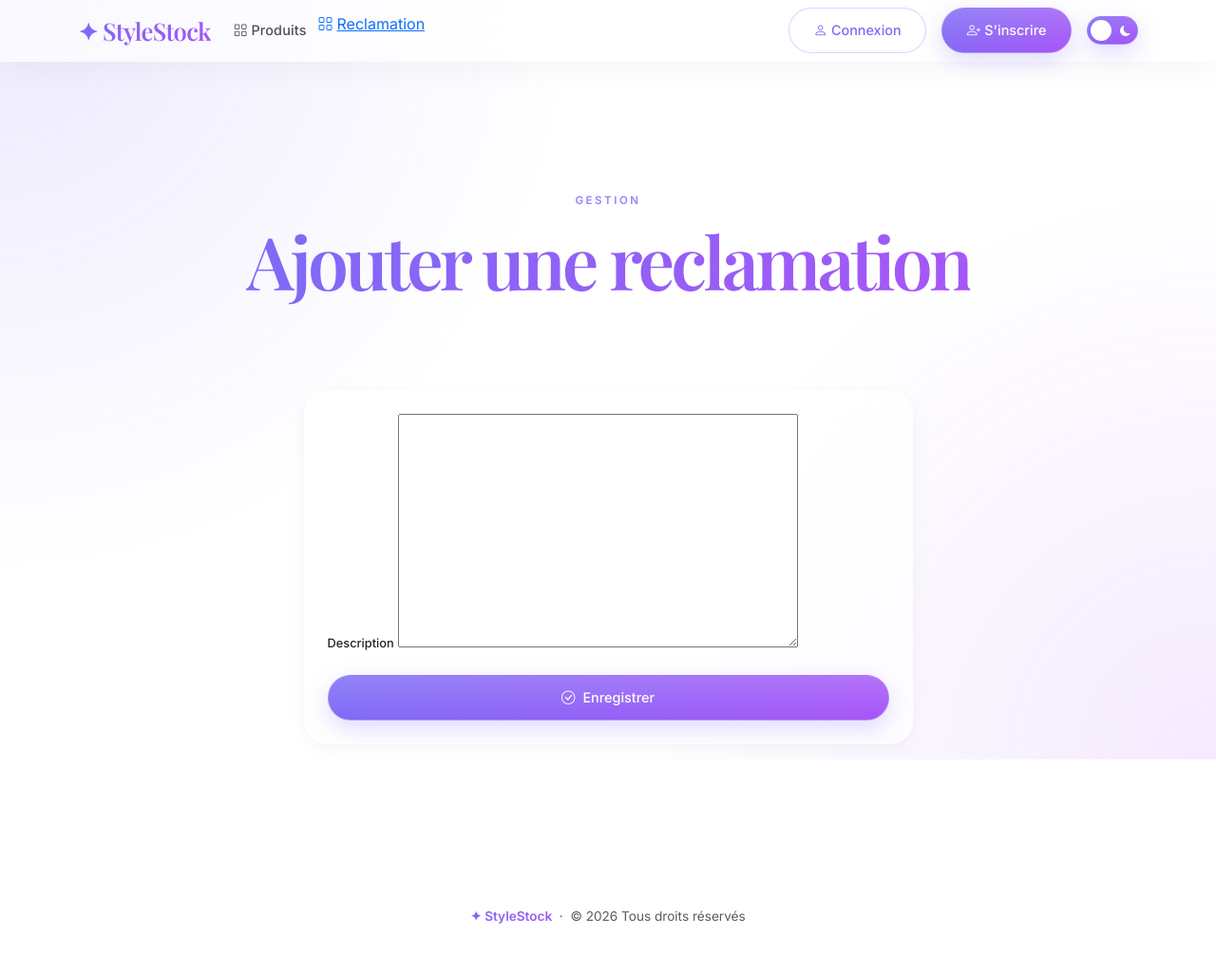
After one commit to cxrptmehdi/magazin-vetements, a Django app: page /reclamations/ajouter/ in a window 1280 px wide. The commit adds this page. Shown: the whole page at 95% size. Run offline with Django 4.2, Linux system fonts and the light colour scheme.

Commit message:
Finalize magasin features

```diff
--- a/magazin/forms.py
+++ b/magazin/forms.py
@@ -1,5 +1,5 @@
 from django import forms
-from .models import Produit, Stock, Fournisseur
+from .models import Produit, Stock, Fournisseur, Reclamation
 
 
 class ProduitForm(forms.ModelForm):
@@ -36,3 +36,11 @@ class FournisseurForm(forms.ModelForm):
             'contact':     forms.TextInput(attrs={'class': 'form-control'}),
             'adresse':     forms.TextInput(attrs={'class': 'form-control'}),
         }
+
+class ReclamationForm(forms.ModelForm):
+    class Meta:
+        model = Reclamation
+        fields = ['description']
+        widget = {
+            'description' : forms.Textarea(attrs={'class': 'form-control', 'placeholder': 'Reclamation'})
+        }
--- a/magazin/models.py
+++ b/magazin/models.py
@@ -118,3 +118,9 @@ class CommandeItem(models.Model):
 
     def __str__(self):
         return f"{self.quantite}x {self.produit.nom}"
+
+class Reclamation(models.Model):
+    description = models.TextField()
+
+    def __str__(self):
+        return self.description
--- a/magazin/templates/magazin/base.html
+++ b/magazin/templates/magazin/base.html
@@ -54,21 +54,14 @@
             </li>
             <li class="nav-item">
               <a
-                class="nav-link {% block nav_categories %}{% endblock %}"
-                href="{% url 'categories' %}"
+
+                href="{% url 'reclamation' %}"
               >
-                <i class="bi bi-tag me-1"></i>Catégories
+                <i class="bi bi-grid me-1"></i>Reclamation
               </a>
             </li>
             {% if user.profile.role == 'VENDEUR' or user.profile.role == 'ADMIN' or user.is_staff %}
-            <li class="nav-item dropdown">
-              <a
-                class="nav-link dropdown-toggle"
-                href="#"
-                data-bs-toggle="dropdown"
-              >
-                <i class="bi bi-tools me-1"></i>Gestion
-              </a>
+
               <ul class="dropdown-menu">
                 <li>
                   <a class="dropdown-item" href="{% url 'ajouter_produit' %}">
@@ -92,6 +85,7 @@
                 </li>
               </ul>
             </li>
+
             {% endif %}
           </ul>
 
@@ -108,9 +102,9 @@
                 <i class="bi bi-person me-1"></i>{{ user.username }}
               </button>
               <ul class="dropdown-menu dropdown-menu-end">
-                <li>
+              <li class="nav-item">
 
-                </li>
+              </li>
                 <li>
                   <a class="dropdown-item" href="{% url 'mes_commandes' %}">
                     <i class="bi bi-clock-history me-2"></i>Mes commandes
--- /dev/null
+++ b/magazin/templates/magazin/reclamation_form.html
@@ -0,0 +1,30 @@
+{% extends 'magazin/base.html' %}
+{% block title %}{{ titre }} — Magazin{% endblock %}
+
+{% block content %}
+
+<div class="page-hero">
+  <p class="eyebrow">Gestion</p>
+  <h1><span class="text-gradient">{{ titre }}</span></h1>
+</div>
+
+<div class="row justify-content-center">
+  <div class="col-lg-7">
+    <div class="card p-4">
+      <form method="post">
+        {% csrf_token %}
+
+        <div class="mb-3">
+          <label class="form-label" style="font-size:0.8rem;font-weight:500">Description</label>
+          {{ form.description }}
+        </div>
+        <button type="submit" class="btn btn-brand w-100">
+          <i class="bi bi-check-circle me-2"></i>Enregistrer
+        </button>
+
+      </form>
+    </div>
+  </div>
+</div>
+
+{% endblock %}
--- a/magazin/urls.py
+++ b/magazin/urls.py
@@ -31,4 +31,10 @@ urlpatterns = [
     path('fournisseurs/ajouter/', views.ajouter_fournisseur, name='ajouter_fournisseur'),
     path('fournisseurs/modifier/<int:fournisseur_id>/', views.modifier_fournisseur, name='modifier_fournisseur'),
     path('fournisseurs/supprimer/<int:fournisseur_id>/', views.supprimer_fournisseur, name='supprimer_fournisseur'),
+
+    path('reclamations/',views.liste_reclamation, name='reclamation'),
+    path('reclamations/ajouter/',views.ajouter_reclamation, name='ajouter_reclmation'),
+    path('reclamations/modifier/<int:reclamation_id>', views.modifier_reclamation, name='modifier_reclamation'),
+    path('reclamations/supprimer/<int:reclamation_id>/', views.supprimer_reclamation, name='supprimer_reclamation'),
+
 ]
--- a/magazin/views.py
+++ b/magazin/views.py
@@ -5,7 +5,7 @@ from django.contrib.auth.forms import UserCreationForm, AuthenticationForm
 from django.contrib import messages
 from django.db import transaction
 from django.db.models import F, Sum, DecimalField, ExpressionWrapper
-from .models import Produit, Categorie, Panier, PanierItem, Profile, Stock, Commande, CommandeItem, Fournisseur
+from .models import Produit, Categorie, Panier, PanierItem, Profile, Stock, Commande, CommandeItem, Fournisseur, Reclamation
 from .decorators import role_required
 
 
@@ -413,3 +413,39 @@ def supprimer_fournisseur(request, fournisseur_id):
 def liste_fournisseurs(request):
     fournisseurs = Fournisseur.objects.all()
     return render(request, 'magazin/fournisseurs.html', {'fournisseurs': fournisseurs})
+
+
+def liste_reclamation(request):
+    reclamations = Reclamation.objects.all()
+    return render(request,'magazin/reclamations.html',{'reclamations':reclamations})
+
+def supprimer_reclamation(request, reclamation_id):
+    reclamation = get_object_or_404(Reclamation,id=reclamation_id)
+    if request.method == 'POST':
+        reclamation.delete()
+        messages.success(request, 'Reclamation supprimé.')
+        return redirect('reclamation')
+    return render(request, 'magazin/reclamation_confirm_delete.html', {'reclamation': reclamation})
+
+def ajouter_reclamation(request):
+    from .forms import ReclamationForm
+    form = ReclamationForm(request.POST or None)
+    if request.method == 'POST' and form.is_valid():
+        form.save()
+        messages.success(request, 'Reclamation ajouté avec succès.')
+        return redirect('reclamation')
+    return render(request, 'magazin/reclamation_form.html', {'form': form, 'titre': 'Ajouter une reclamation'})
+
+def modifier_reclamation(request, reclamation_id):
+    from .forms import ReclamationForm
+    reclamation = get_object_or_404(Reclamation, id=reclamation_id)
+    form = ReclamationForm(request.POST or None, instance=reclamation)
+    if request.method == 'POST' and form.is_valid():
+        form.save()
+        messages.success(request, 'Rclamation modifié.')
+        return redirect('reclamation')
+    return render(request, 'magazin/reclamation_form.html', {
+        'form': form,
+        'titre': 'Modifier la reclamation',
+        'reclamation': reclamation,
+    })
```
Also changed, not shown: magazin/templates/magazin/reclamation_confirm_delete.html (added, +25 -0 lines), magazin/templates/magazin/reclamations.html (added, +48 -0 lines), magazin/migrations/0004_reclamation.py (added), magazin/migrations/0005_alter_reclamation_id.py (added).
